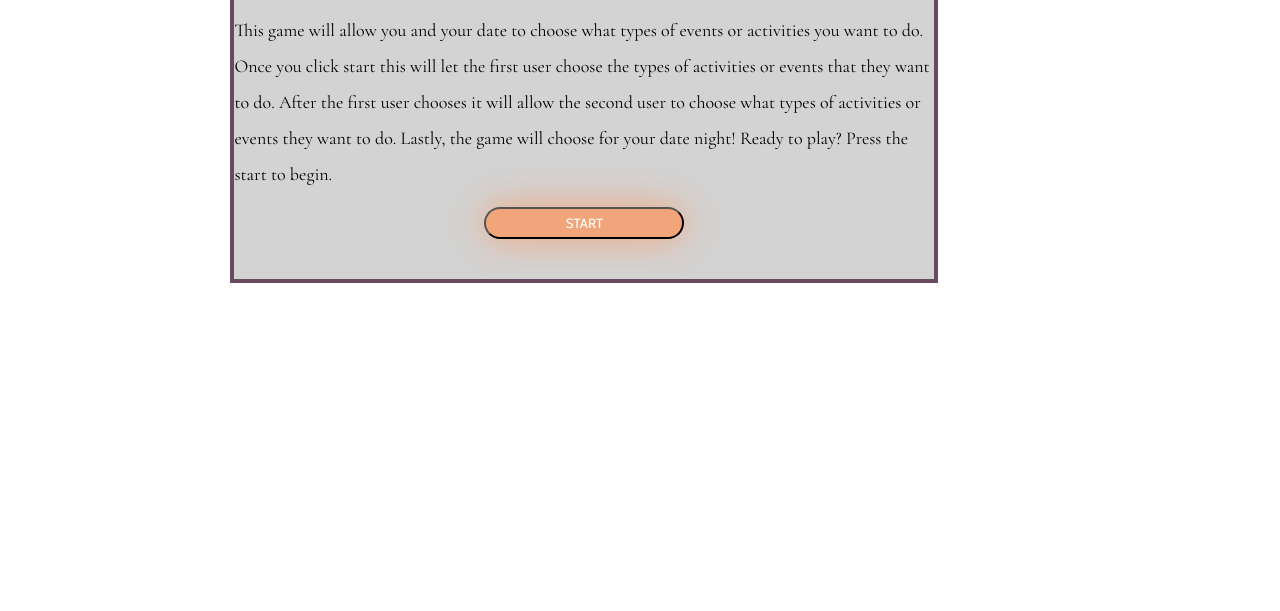
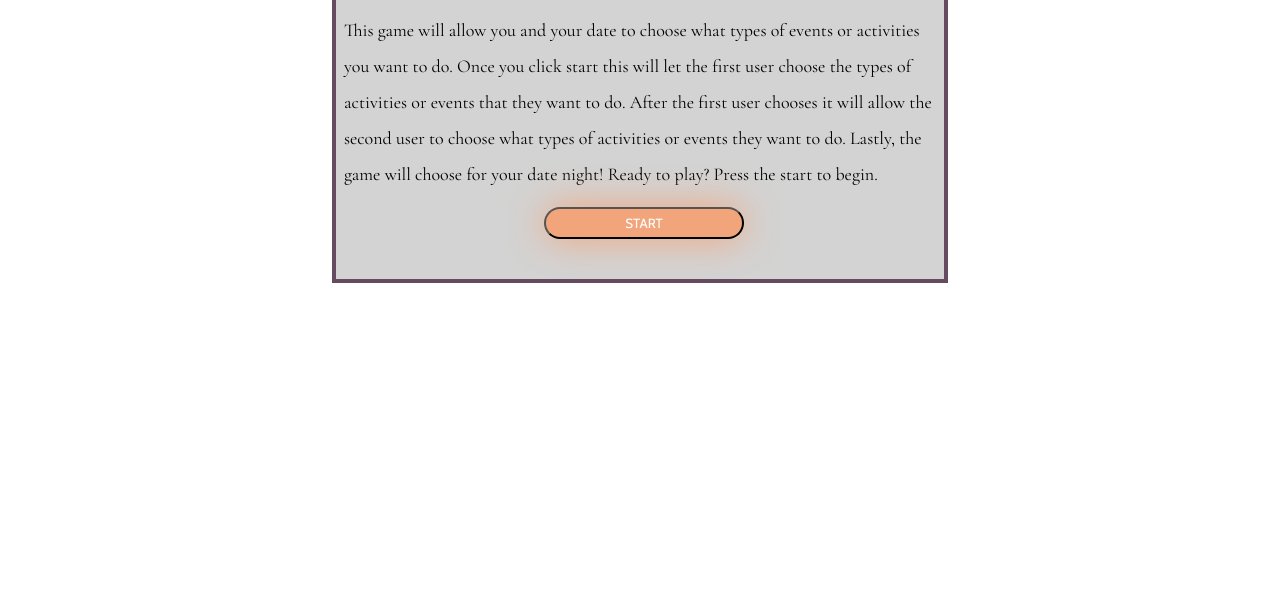
Before and after one commit to shumcode/event-tinder, a website: page public/index.html in a window 1280 px wide. Shown: the part 189-800 px from the top of the page. Drawn offline with nearby package versions, Linux system fonts and the light colour scheme; some packages are replaced by stand-ins of ours.

Commit message:
CSS update

```diff
--- a/public/styles/style.css
+++ b/public/styles/style.css
@@ -190,12 +190,12 @@ img {
   }
 
   #startpagediv {
-    margin-left:18%;
+    margin: 0 auto;
+    padding-left:8px;
     border: 4px solid #664a60;
     background-color: lightgrey;
-    width: 700px;
+    width:600px;
     height: 0 auto;
-    padding-bottom:40px;
     position: relative;
     -webkit-animation-name: example;  /* Safari 4.0 - 8.0 */
     -webkit-animation-duration: 3s;  /* Safari 4.0 - 8.0 */
```
Also changed, not shown: public/partials/round3.html (+1 -1 lines).
